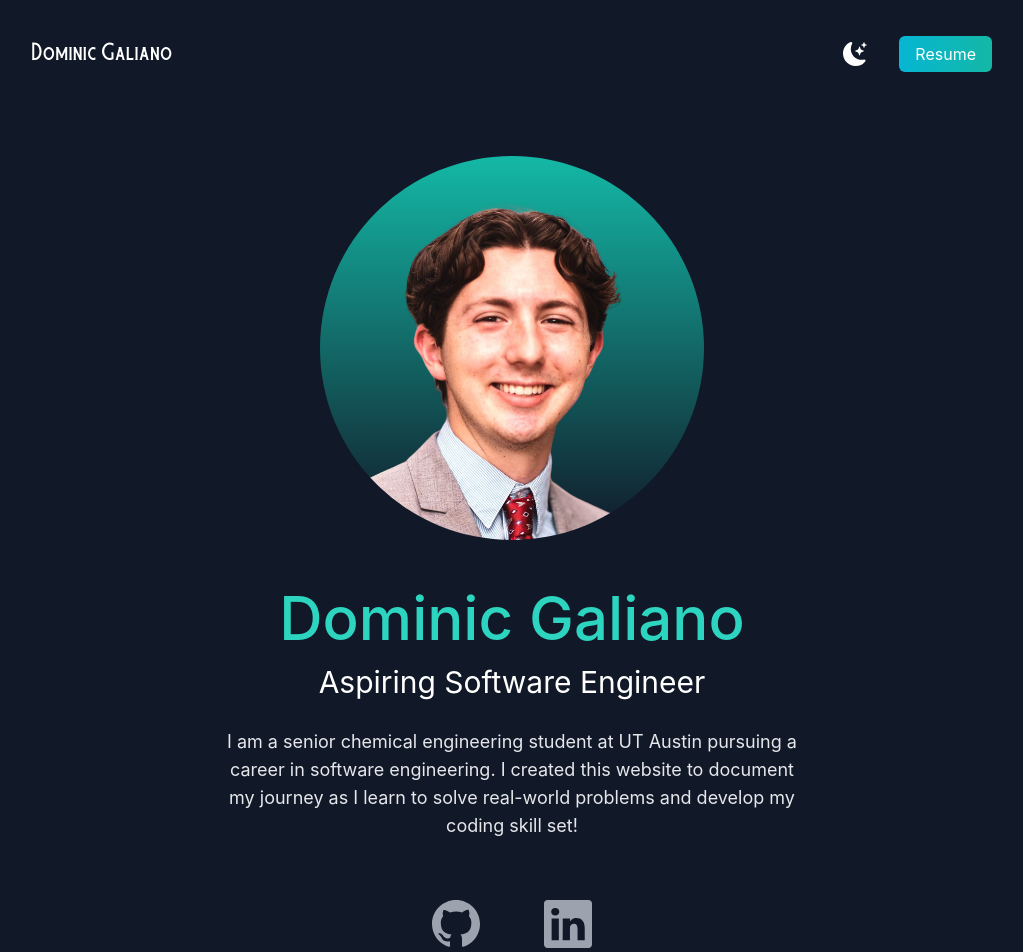
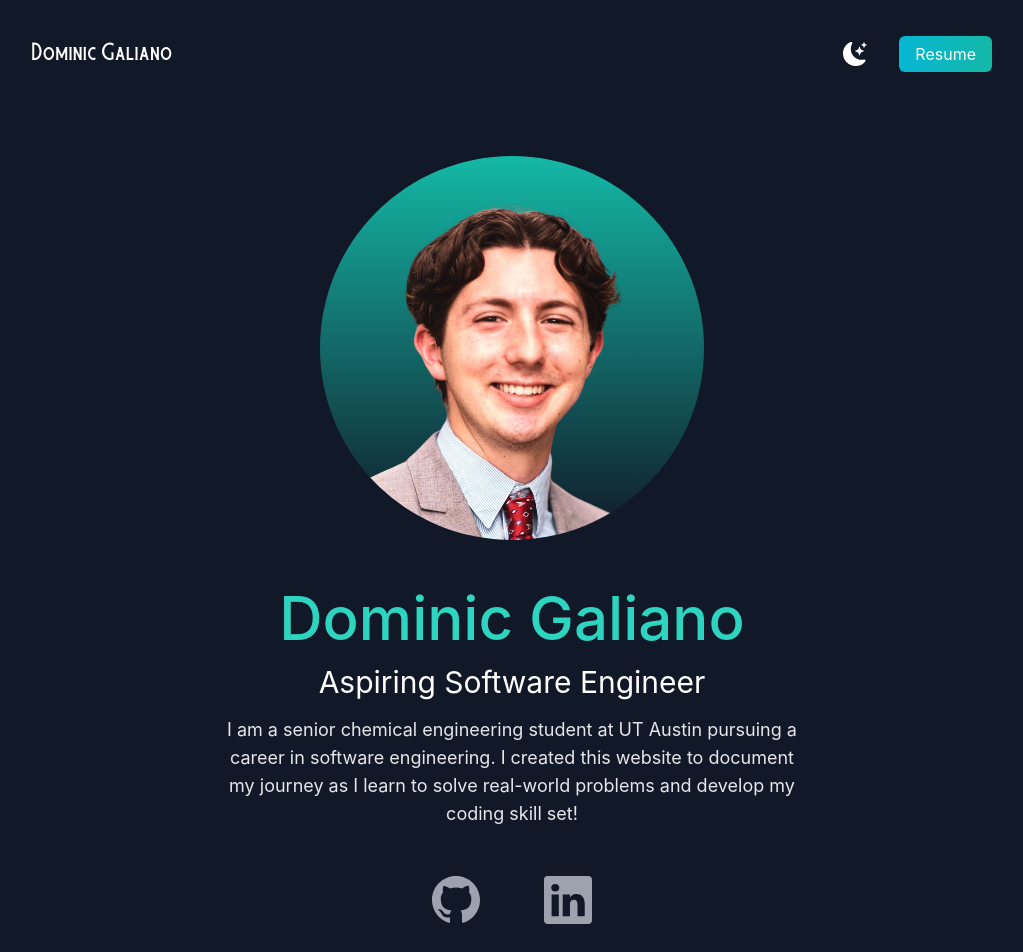
Before and after one commit to dominicgaliano/galiano-personal-site, a Next.js app: page / in a window 1280 px wide. Shown: the top 952 px of the page, without its empty margins (128-1151 px from the left). Built offline with nearby package versions, Linux system fonts and the light colour scheme.

Commit message:
fixed padding

```diff
--- a/pages/index.js
+++ b/pages/index.js
@@ -62,7 +62,7 @@ export default function Home() {
             <h3 className="text-2xl py-2 md:text-3xl dark:text-white">
               Aspiring Software Engineer
             </h3>
-            <p className="text-md py-5 leading-8 text-grey-800 dark:text-gray-200 md:text-lg max-w-xl mx-auto">
+            <p className="text-md py-2 leading-8 text-grey-800 dark:text-gray-200 md:text-lg max-w-xl mx-auto">
               I am a senior chemical engineering student at UT Austin pursuing a
               career in software engineering. I created this website to document
               my journey as I learn to solve real-world problems and develop my
```
